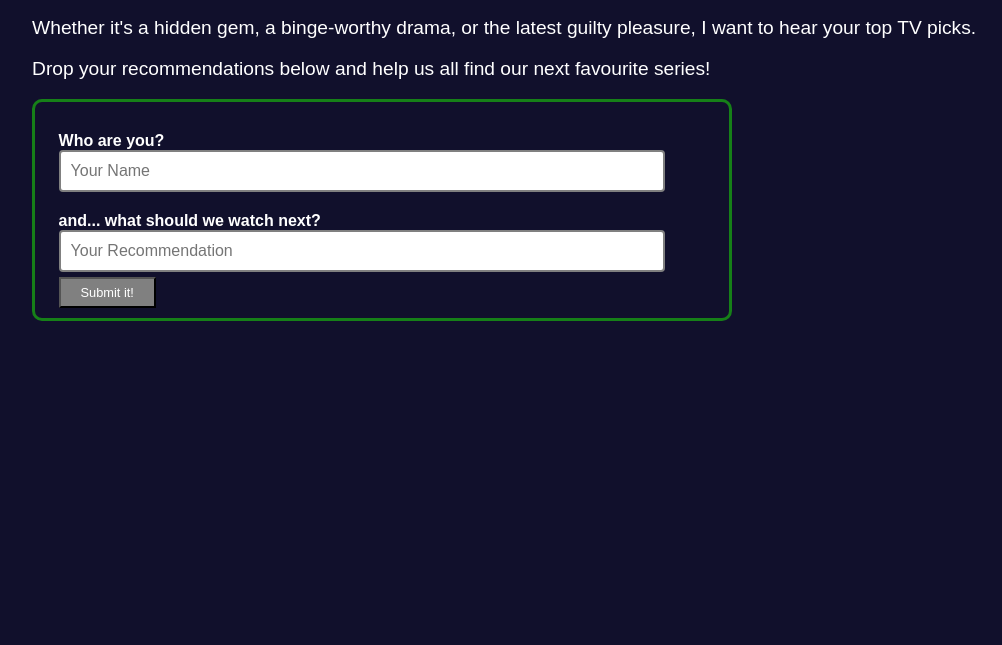
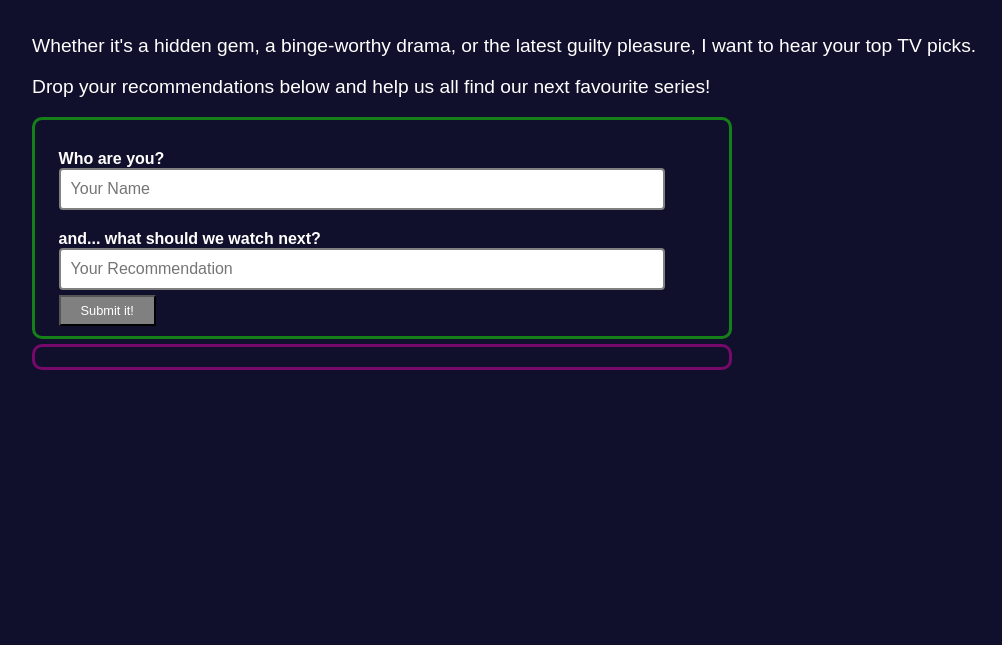
Before and after one commit to LizNich/watchtv-wk4-assignment, a website built with Vite: page client/index.html in a window 1280 px wide. Shown: the part 155-800 px from the top of the page, without its empty margins (43-1045 px from the left). Built offline with nearby package versions, Linux system fonts and the light colour scheme; no server answers.

Commit message:
Add CSS Style

```diff
--- a/client/app.js
+++ b/client/app.js
@@ -8,7 +8,6 @@ async function handleSubmit(event) {
   const formData = new FormData(form);
   const formObj = Object.fromEntries(formData);
 
-  // LN_note: address inc "/watchtv"
   const response = await fetch(`${API_URL}/watchtv`, {
     method: "POST",
     headers: { "Content-Type": "application/json" },
@@ -25,7 +24,6 @@ form.addEventListener("submit", (event) => {
 
 //form.addEventListener("submit", handleSubmit);
 
-// LN_note: address doesn't inc "/watchtv"
 async function getWatchtv() {
   watchtvContainer.innerHTML = "";
   const response = await fetch(`${API_URL}/watchtv`);
--- a/client/index.html
+++ b/client/index.html
@@ -7,7 +7,7 @@
     <link rel="stylesheet" href="./style.css" />
     <script type="module" src="./app.js" defer></script>
   </head>
-  <body>
+  <br>
     <h1>What should we watch on TV?</h1>
     <p>Got a must-watch show?<em>Share it!</em></p>
     <p>
@@ -25,6 +25,7 @@
       <input name="message" placeholder="Your Recommendation" />
       <button>Submit it!</button>
     </form>
-    <div id="watchtv-container"></div>
+       <div id="watchtv-container"></div>
+
   </body>
 </html>
--- a/client/style.css
+++ b/client/style.css
@@ -67,12 +67,13 @@ button:active {
   transform: scale(0.9);
 }
 
-.watchtv-container {
+#watchtv-container {
+  margin-top: 5px;
   display: flex;
   flex-direction: row;
   flex-wrap: wrap;
-  justify-content: left;
-  align-items: left;
-  padding: 6px 20px;
-  border: 2px solid rgb(196, 33, 180);
+  border: 3px solid #760969;
+  padding: 10px;
+  border-radius: 10px;
+  max-width: 700px;
 }
```
